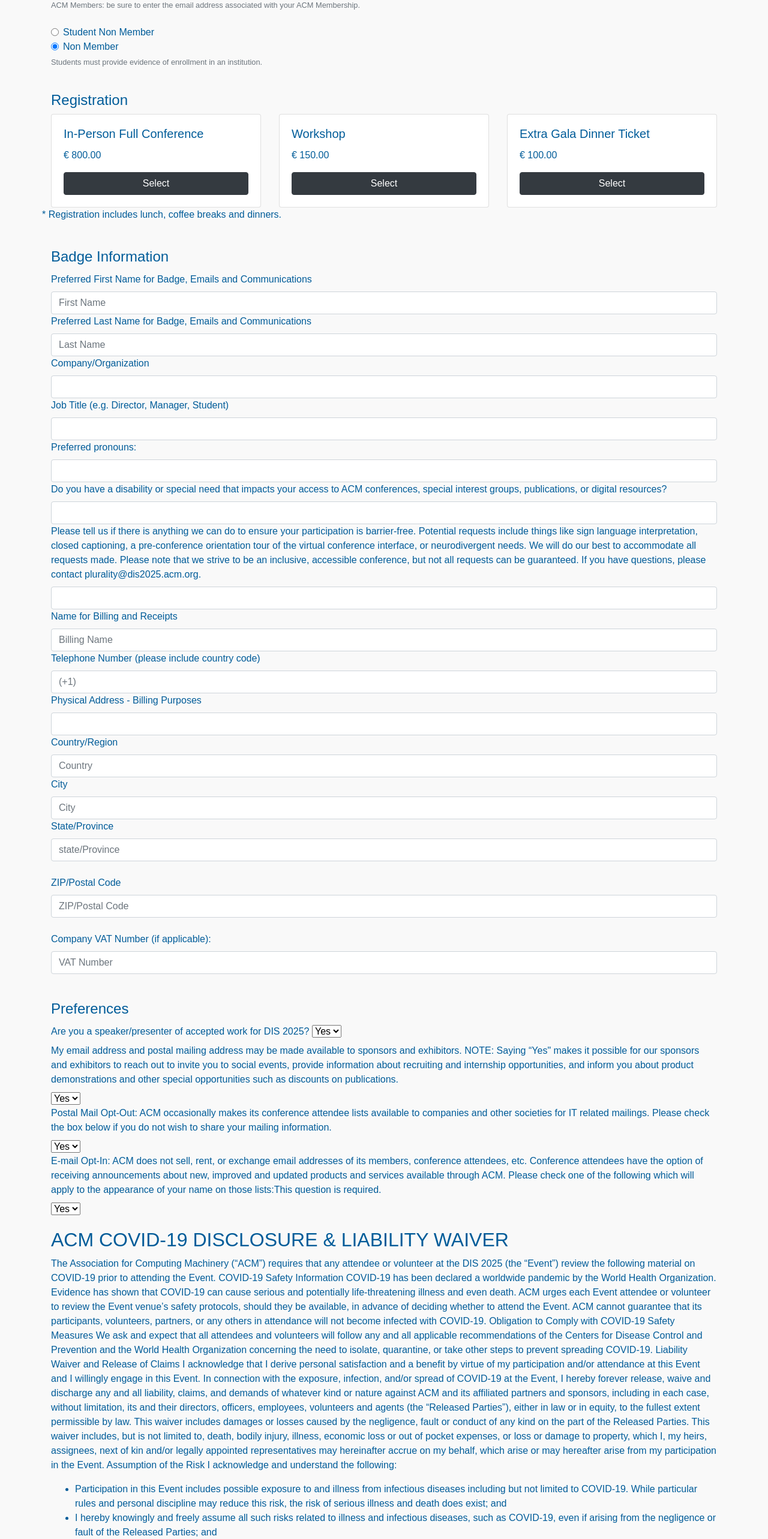
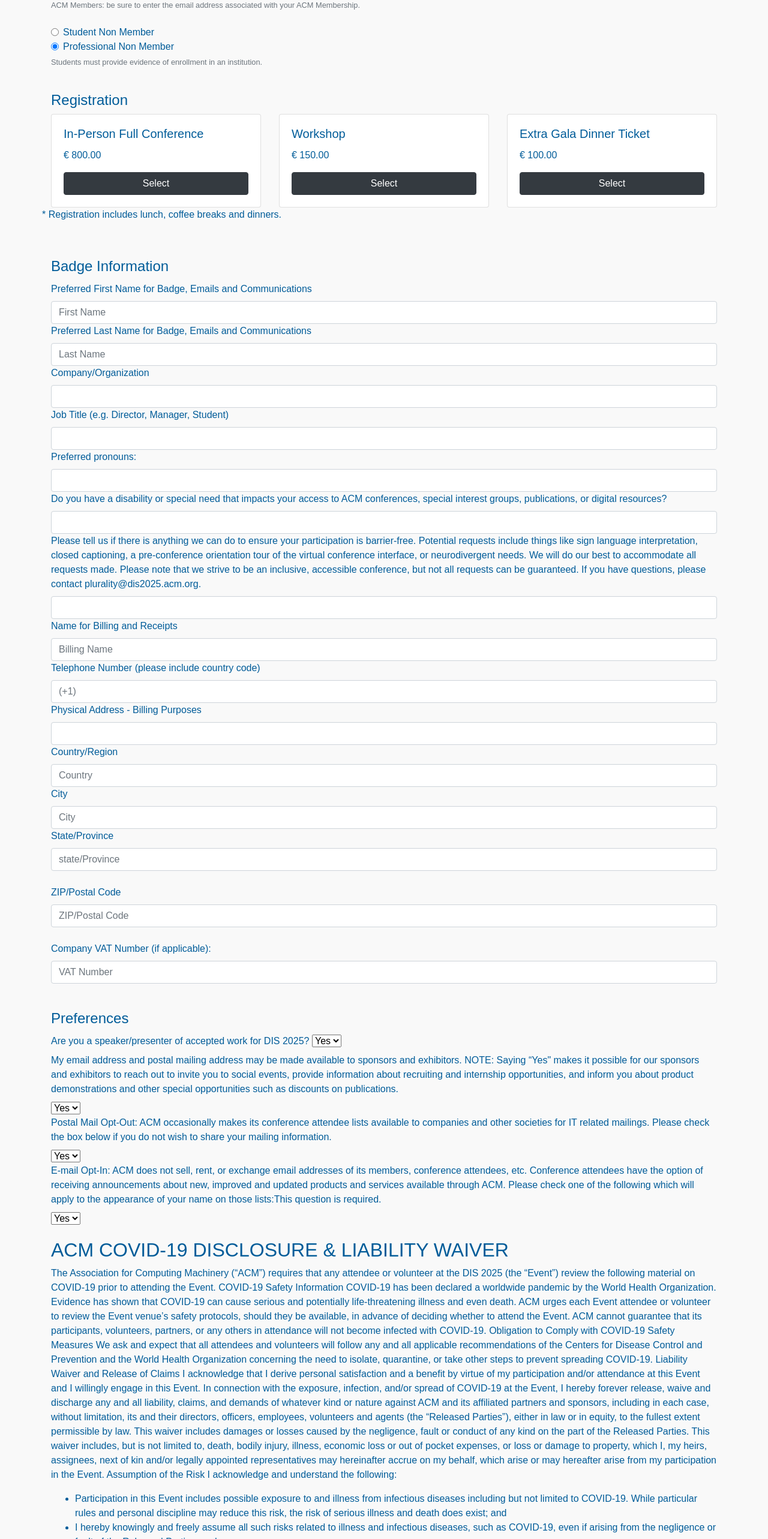
Before and after one commit to PipsRocha/DIS-Registration, a SvelteKit app: page /non-member in a window 1280 px wide. Shown: the part 1040-3606 px from the top of the page at 60% size. Built offline with nearby package versions, Linux system fonts and the light colour scheme.

Commit message:
update pricetiers

```diff
--- a/src/routes/non-member/+page.svelte
+++ b/src/routes/non-member/+page.svelte
@@ -109,7 +109,6 @@
       >ACM Members: be sure to enter the email address associated with your ACM
       Membership.</small
     >
-
     <br />
 
     <div class="form-check">
@@ -134,7 +133,7 @@
         checked
       />
       <label class="form-check-label" for="registrationType2">
-        Non Member
+        Professional Non Member
       </label>
     </div>
   </form>
@@ -151,6 +150,7 @@
 <section id="product-cards">
   <div class="container" style="padding-top: 5vh;">
     <h4>Registration</h4>
+
     <div class="row">
       <div class="col-sm-4">
         <div class="card h-100">
@@ -158,7 +158,7 @@
             <h5 class="card-title shop-item-title">
               In-Person Full Conference
             </h5>
-            <p class="card-text shop-item-price" id="price-full">€ 850.00</p>
+            <p class="card-text shop-item-price" id="price-full">€ 750.00</p>
             <button
               type="button"
               style="width: 100%;"
@@ -197,7 +197,7 @@
           </div>
         </div>
       </div>
-      * Registration includes lunch, coffee breaks and dinners.
+      <p>* Registration includes lunch, coffee breaks and dinners.</p>
     </div>
   </div>
 </section>
@@ -429,7 +429,7 @@
 </div>
 
 <!-- ACM Covid Info -->
-<div class="container" style="padding-top: 2.5vh;">
+<div class="container" style="padding-top: 2.55vh;">
   <h2>ACM COVID-19 DISCLOSURE & LIABILITY WAIVER</h2>
   <p>
     The Association for Computing Machinery (“ACM”) requires that any attendee
@@ -534,8 +534,8 @@
     >I accept and acknowledge that I have carefully read and understand all
     provisions of this release and waive my rights concerning liability as
     described above in the ACM COVID-19 Disclosure and Liability Waiver and the
-    above DIS 2025 In-person Notice.</label
-  >
+    above DIS 2025 In-person Notice.
+  </label>
   <small id="required" class="form-text text-muted"
     >This question is required.</small
   >
```
